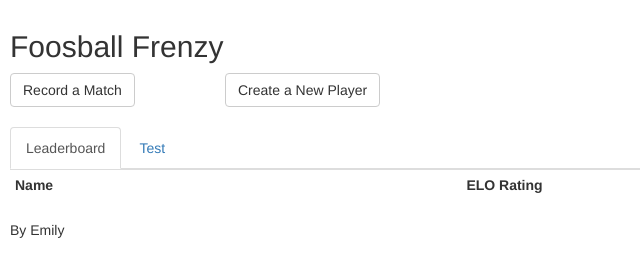
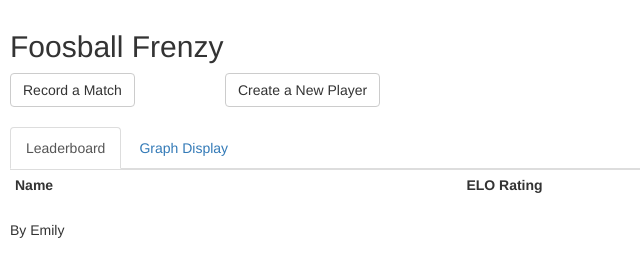
Before and after one commit to eshenfield/Foosball-Frenzy, a website: page client/index.html in a window 1280 px wide. Shown: the full height of the page, 0-640 px from the left. Drawn offline with nearby package versions, Linux system fonts and the light colour scheme; some packages are replaced by stand-ins of ours; no server answers.

Commit message:
fix(tabs): updated tab header for graph

```diff
--- a/client/components/leaderboard/leaderboard.html
+++ b/client/components/leaderboard/leaderboard.html
@@ -10,7 +10,7 @@
 </tab>
 
 <tab>
-  <tab-heading>Test</tab-heading>
+  <tab-heading>Graph Display</tab-heading>
   <graph-chart></graph-chart>
 </tab>
 </tabset>
```
